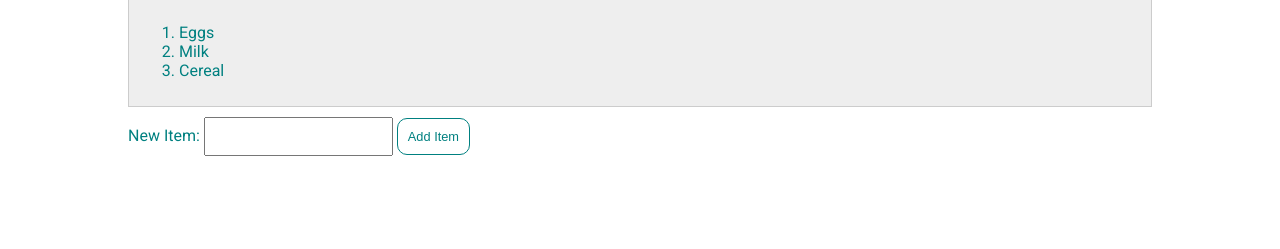
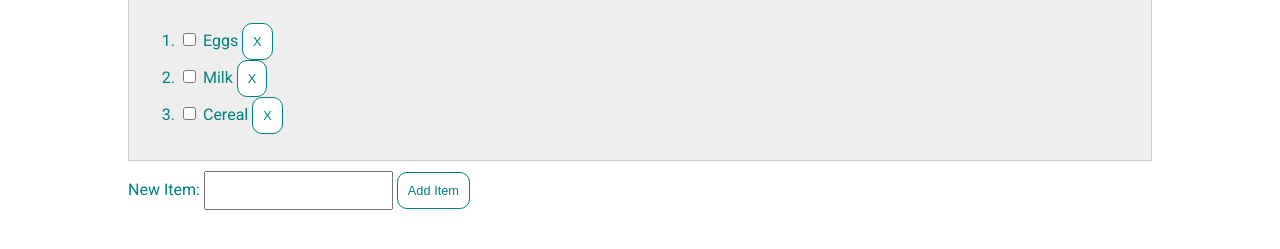
Before and after one commit to mzhu7/PUITest, a plain HTML site: page Recitation 5/list.html in a window 1280 px wide. Shown: the part 173-422 px from the top of the page. Drawn offline with Linux system fonts and the light colour scheme.

Commit message:
Finished part 2: JavaScript Exercise of Recitation 5

```diff
--- a/Recitation 5/list.html
+++ b/Recitation 5/list.html
@@ -24,14 +24,26 @@
             <div class="list">
                 <h2 class="list-title">Groceries</h2>
                 <ol id="grocery-list">
-                    <li>Eggs</li>
-                    <li>Milk</li>
-                    <li>Cereal</li>
+                    <li>
+                        <input id="check-eggs" type="checkbox" class="complete-item" onclick="completeListItem(this)">
+                        <label for="check-eggs">Eggs</label>
+                        <button class="delete-item" onclick="deleteListItem(this.parentNode)">X</button>
+                    </li>
+                    <li>
+                        <input id="check-milk" type="checkbox" class="complete-item" onclick="completeListItem(this)">
+                        <label for="check-milk">Milk</label>
+                        <button class="delete-item" onclick="deleteListItem(this.parentNode)">X</button>
+                    </li>
+                    <li>
+                        <input id="check-cereal" type="checkbox" class="complete-item" onclick="completeListItem(this)">
+                        <label for="check-cereal">Cereal</label>
+                        <button class="delete-item" onclick="deleteListItem(this.parentNode)">X</button>
+                    </li>
                 </ol>
 
             </div>
             <label for="new-list-item">New Item:</label>
-            <input id="new-list-item" type="text"/>
+            <input id="new-list-item" type="text"></input>
             <button onclick="addListItem()">Add Item</button>
         </div>
     </div>
--- a/Recitation 5/main.js
+++ b/Recitation 5/main.js
@@ -1,8 +1,33 @@
 function addNewList() {
     alert('hello world!');
     console.log('hello world console');
+
 }
 
 function addListItem() {
-    console.log("hello world!")
+    console.log("adding new list item")
+
+
+    let list = document.getElementById("grocery-list");
+	let itemInput = document.getElementById("new-list-item");
+    console.log(itemInput.value);
+
+	let newItem = document.createElement("li");
+	newItem.appendChild(document.createTextNode(itemInput.value));
+    list.appendChild(newItem);
 }
+
+function deleteListItem(item) {
+    // remove li element (item) from ol element (item.parentNode)
+     item.parentNode.removeChild(item);
+}
+
+function completeListItem(item) {
+    if (item.checked) { // true if the input checkbox is checked
+        item.parentNode.style.textDecoration = "line-through";
+        // in css, this would be: "text-decoration: line-through"
+    } else {
+        item.parentNode.style.textDecoration = "none";
+        // in css, this would be: "text-decoration: none"
+    }
+}
```
